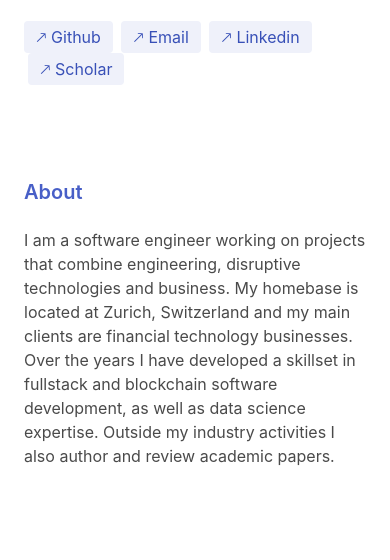
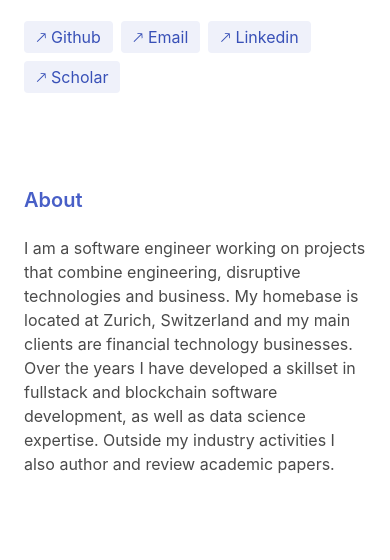
Before and after one commit to rafaelkallis/rafaelkallis.com, a plain HTML site: page public/index.html in a window 390 px wide. Shown: the part 164-724 px from the top of the page. Drawn offline with nearby package versions, Linux system fonts and the light colour scheme.

Commit message:
feat: responsive tags

```diff
--- a/public/index.html
+++ b/public/index.html
@@ -33,26 +33,18 @@
           <h1 class="title">Rafael Kallis</h1>
           <p class="subtitle">Creating value from disruption.</p>
         </div>
-        <div class="block">
-          <a href="https://github.com/rafaelkallis"  rel="noopener noreferrer" target="_blank">
-            <span class="tag is-medium is-link is-light">
-               &#x1f855; Github
-            </span>
+        <div class="block tags are-medium">
+          <a class="tag is-link is-light" href="https://github.com/rafaelkallis"  rel="noopener noreferrer" target="_blank">
+            &#x1f855; Github
           </a>
-          <a href="mailto:rk [at] rafaelkallis [dot] com"  rel="noopener noreferrer" target="_blank">
-            <span class="ml-1 tag is-medium is-link is-light">
-              &#x1f855; Email
-            </span>
+          <a class="tag is-link is-light" href="mailto:rk [at] rafaelkallis [dot] com"  rel="noopener noreferrer" target="_blank">
+            &#x1f855; Email
           </a>
-          <a href="https://linkedin.com/in/rafaelkallis"  rel="noopener noreferrer" target="_blank">
-            <span class="ml-1 tag is-medium is-link is-light">
-              &#x1f855; Linkedin
-            </span>
+          <a class="tag is-link is-light" href="https://linkedin.com/in/rafaelkallis"  rel="noopener noreferrer" target="_blank">
+            &#x1f855; Linkedin
           </a>
-          <a href="https://scholar.google.com/citations?user=1jF52d4AAAAJ&hl=en&oi=ao"  rel="noopener noreferrer" target="_blank">
-            <span class="ml-1 tag is-medium is-link is-light">
-              &#x1f855; Scholar
-            </span>
+          <a class="tag is-link is-light" href="https://scholar.google.com/citations?user=1jF52d4AAAAJ&hl=en&oi=ao"  rel="noopener noreferrer" target="_blank">
+            &#x1f855; Scholar
           </a>
         </div>
       </div>
```
